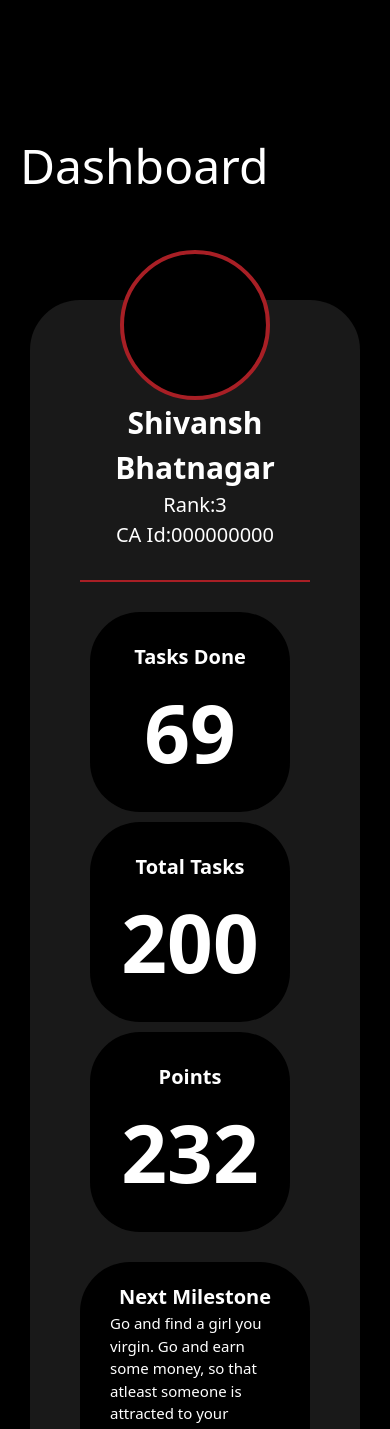
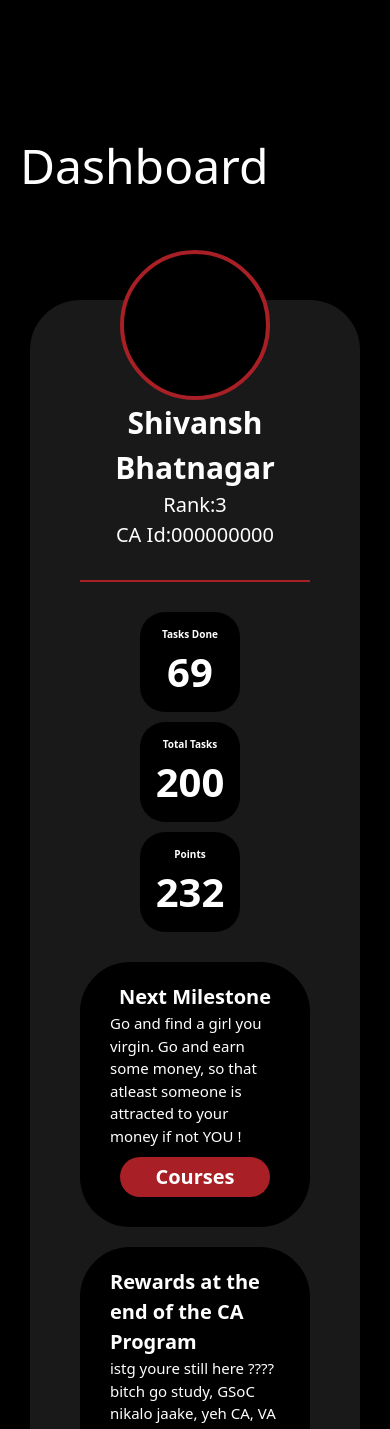
Before and after one commit to technex-iit-bhu/CA_Frontend, a Next.js app: page /dashboardPage in a window 390 px wide. Shown: the top 1429 px of the page. Built offline with nearby package versions, Linux system fonts and the light colour scheme.

Commit message:
[MODIFIED] The stats boxes for small screen devices

```diff
--- a/src/components/dashboard.tsx
+++ b/src/components/dashboard.tsx
@@ -21,18 +21,18 @@ const Dashboard = () => {
                             </div>
                         </div>
                         <div className='lg:h-[250px] lg:w-[2px] h-[2px] w-auto bg-red'></div>
-                        <div className='flex md:flex-row flex-col px-[10px] lg: lg:pb-[100px] md:pb-[30px] justify-center self-center grow lg:pt-0 md:pt-[30px] py-[30px]'>
-                            <div className='h-[200px] w-[200px] bg-[#000000] rounded-[50px] flex flex-col mr-[10px]'>
-                                <p className='select-none text-white font-bold text-[20px] self-center mt-[30px]'>Tasks Done</p>
-                                <p className='select-none text-white font-bold text-[80px] self-center'>69</p>
+                        <div className='flex sm:flex-row flex-col px-[10px] lg: lg:pb-[100px] md:pb-[30px] justify-center self-center grow lg:pt-0 md:pt-[30px] py-[30px]'>
+                            <div className='md:h-[200px] md:w-[200px] h-[100px] w-[100px] bg-[#000000] md:rounded-[50px] rounded-[25px] flex flex-col mr-[10px]'>
+                                <p className='select-none text-white font-bold md:text-[20px] text-[10px] self-center md:mt-[30px] mt-[15px]'>Tasks Done</p>
+                                <p className='select-none text-white font-bold md:text-[80px] text-[40px] self-center'>69</p>
                             </div>
-                            <div className='h-[200px] w-[200px] bg-[#000000] rounded-[50px] flex flex-col mr-[10px] md:mt-0 mt-[10px]'>
-                                <p className='select-none text-white font-bold text-[20px] self-center mt-[30px]'>Total Tasks</p>
-                                <p className='select-none text-white font-bold text-[80px] self-center'>200</p>
+                            <div className='md:h-[200px] md:w-[200px] h-[100px] w-[100px] bg-[#000000] md:rounded-[50px] rounded-[25px] flex flex-col mr-[10px] sm:mt-0 mt-[10px]'>
+                                <p className='select-none text-white font-bold md:text-[20px] text-[10px] self-center md:mt-[30px] mt-[15px]'>Total Tasks</p>
+                                <p className='select-none text-white font-bold md:text-[80px] text-[40px] self-center'>200</p>
                             </div>
-                            <div className='h-[200px] w-[200px] bg-[#000000] rounded-[50px] flex flex-col md:mt-0 mt-[10px]' >
-                                <p className='select-none text-white font-bold text-[20px] self-center mt-[30px] '>Points</p>
-                                <p className='select-none text-white font-bold text-[80px] self-center'>232</p>
+                            <div className='md:h-[200px] md:w-[200px] h-[100px] w-[100px] bg-[#000000] md:rounded-[50px] rounded-[25px] flex flex-col mr-[10px] sm:mt-0 mt-[10px]' >
+                                <p className='select-none text-white font-bold md:text-[20px] text-[10px] self-center md:mt-[30px] mt-[15px]'>Points</p>
+                                <p className='select-none text-white font-bold md:text-[80px] text-[40px] self-center'>232</p>
                             </div>
                         </div>
                     </div>
```
